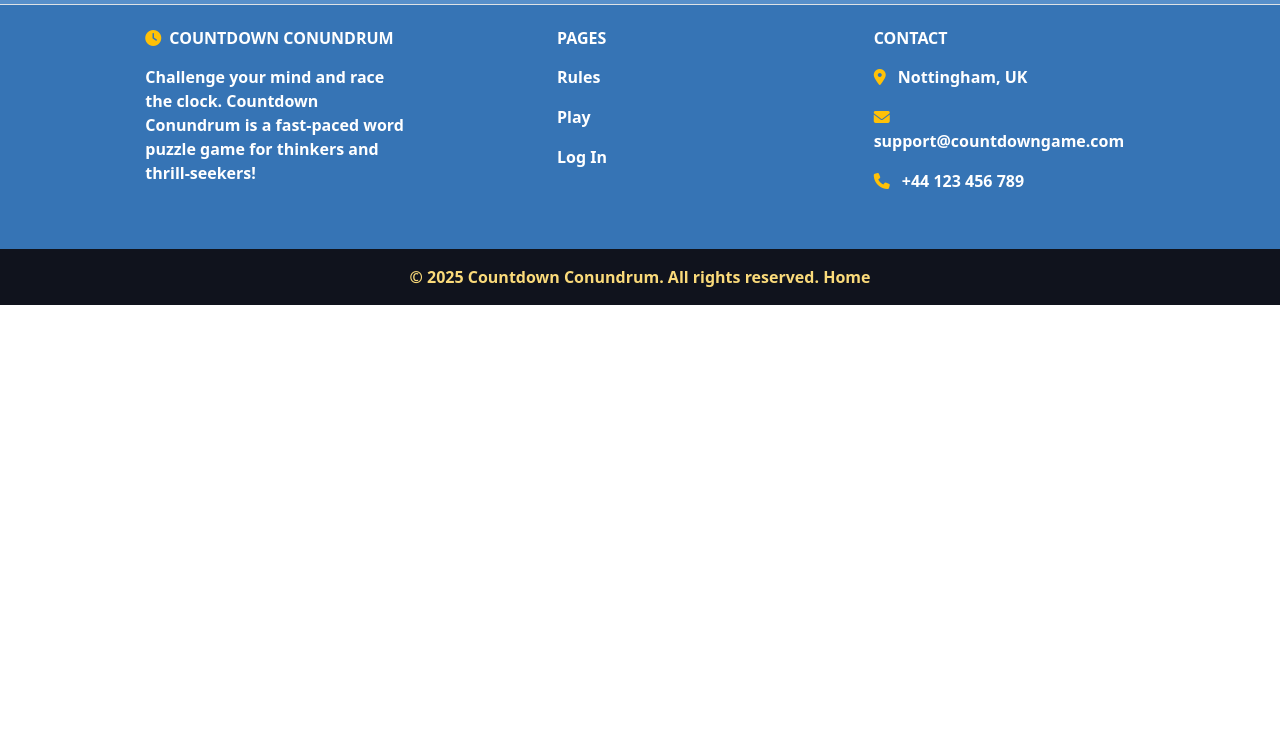
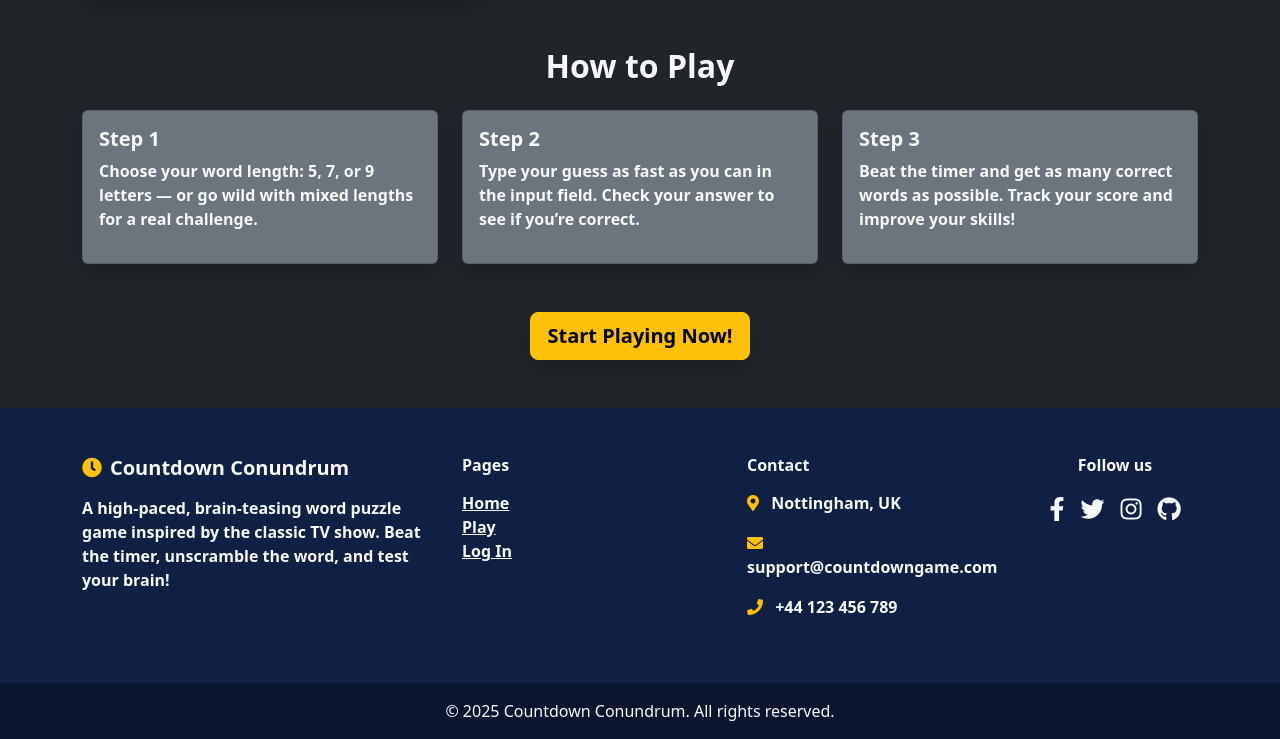
Before and after one commit to MichalNickel67/CountdownConundrum, a PHP site: page / in a window 1280 px wide. Shown: the part 614-1353 px from the top of the page. Before the commit the page ends 919 px from the top, so only its background shows below. Run offline with PHP 8.4, Linux system fonts and the light colour scheme; some libraries are stand-ins or nearby versions.

Commit message:
PHP File Conversion

```diff
--- a/Countdown.css
+++ b/Countdown.css
@@ -11,7 +11,7 @@
 }
 
 body {
-  background-color: #0f1322;
+  background-color: #83C5BE;
   color: #F5F0CD;
   display: flex;
   flex-direction: column;
--- a/index.html
+++ /dev/null
@@ -1,117 +0,0 @@
-<!DOCTYPE html>
-<html lang="en">
-<head>
-  <meta charset="UTF-8">
-  <title>Countdown Conundrum - Rules</title>
-  <link rel="icon" type="image/x-icon" href="Favicon/Timer.png">
-  <link rel="stylesheet" href="Countdown.css">
-  <link href="https://cdn.jsdelivr.net/npm/bootstrap@5.3.0/dist/css/bootstrap.min.css" rel="stylesheet">
-</head>
-<body>
-
-<!-- Navbar -->
-<nav class="navbar navbar-expand-lg navbar-dark">
-  <div class="container-fluid">
-    <a class="navbar-brand" href="#">
-      <img src="Favicon/Timer.png" alt="Logo">
-      Countdown Conundrum
-    </a>
-    <button class="navbar-toggler" type="button" data-bs-toggle="collapse" data-bs-target="#navMenu" aria-controls="navMenu" aria-expanded="false" aria-label="Toggle navigation">
-      <span class="navbar-toggler-icon"></span>
-    </button>
-
-    <div class="collapse navbar-collapse" id="navMenu">
-      <ul class="navbar-nav ms-auto">
-        <li class="nav-item">
-          <a class="nav-link play-highlight" href="play.html">Play</a>
-        </li>
-        <li class="nav-item">
-          <a class="nav-link" href="index.html">Rules</a>
-        </li>
-        <li class="nav-item">
-          <a class="nav-link" href="login.html">Log In</a>
-        </li>
-      </ul>
-    </div>
-  </div>
-</nav>
-
-<!-- Main Content -->
-<main class="container my-5">
-  <div class="card card-custom">
-    <h2 class="text-center">How to Play</h2>
-    <p class="text-center">Get ready for the ultimate word challenge!</p>
-    <ul>
-      <li>Click a button to start the game.</li>
-      <li>The timer will start automatically.</li>
-      <li>You’ll be shown a scrambled word — type your guess.</li>
-      <li>Click “Check” to submit your answer.</li>
-      <li>You win by guessing 5 words correctly!</li>
-    </ul>
-  </div>
-</main>
-
-<!-- Footer -->
-<footer class="text-center text-lg-start">
-  <!-- Top Section -->
-  <section class="d-flex justify-content-center justify-content-lg-between p-4 top-footer border-bottom">
-    <div class="me-5 d-none d-lg-block">
-      <span>Follow Us on Social Media!</span>
-    </div>
-    <div>
-      <a href="https://facebook.com" class="me-4" target="_blank"><i class="fab fa-facebook-f"></i></a>
-      <a href="https://twitter.com" class="me-4" target="_blank"><i class="fab fa-twitter"></i></a>
-      <a href="https://instagram.com" class="me-4" target="_blank"><i class="fab fa-instagram"></i></a>
-      <a href="https://linkedin.com" class="me-4" target="_blank"><i class="fab fa-linkedin"></i></a>
-      <a href="https://github.com" class="me-4" target="_blank"><i class="fab fa-github"></i></a>
-    </div>
-  </section>
-
-  <!-- Middle Section -->
-  <section class="middle-footer p-4">
-    <div class="container text-center text-md-start">
-      <div class="row">
-        <!-- About -->
-        <div class="col-md-4 col-lg-4 col-xl-3 mx-auto mb-4">
-          <h6 class="text-uppercase fw-bold mb-3">
-            <i class="fas fa-clock me-2 text-warning"></i>Countdown Conundrum
-          </h6>
-          <p>
-            Challenge your mind and race the clock. Countdown Conundrum is a fast-paced word puzzle game for thinkers and thrill-seekers!
-          </p>
-        </div>
-
-        <!-- Pages -->
-        <div class="col-md-2 col-lg-2 col-xl-2 mx-auto mb-4">
-          <h6 class="text-uppercase fw-bold mb-3">Pages</h6>
-          <p><a href="index.html" class="text-reset">Rules</a></p>
-          <p><a href="play.html" class="text-reset">Play</a></p>
-          <p><a href="login.html" class="text-reset">Log In</a></p>
-        </div>
-
-        <!-- Contact -->
-        <div class="col-md-4 col-lg-3 col-xl-3 mx-auto mb-md-0 mb-4">
-          <h6 class="text-uppercase fw-bold mb-3">Contact</h6>
-          <p><i class="fas fa-map-marker-alt me-2 text-warning"></i> Nottingham, UK</p>
-          <p><i class="fas fa-envelope me-2 text-warning"></i> support@countdowngame.com</p>
-          <p><i class="fas fa-phone me-2 text-warning"></i> +44 123 456 789</p>
-        </div>
-      </div>
-    </div>
-  </section>
-
-  <!-- Bottom Bar -->
-  <div class="text-center p-3 bottom-footer">
-    &copy; 2025 Countdown Conundrum. All rights reserved.
-    <a class="fw-bold" href="#">Home</a>
-  </div>
-</footer>
-
-<!-- FontAwesome for icons -->
-<script src="https://kit.fontawesome.com/a076d05399.js" crossorigin="anonymous"></script>
-
-
-<!-- Bootstrap JS -->
-<script src="https://cdn.jsdelivr.net/npm/bootstrap@5.3.0/dist/js/bootstrap.bundle.min.js"></script>
-</body>
-</html>
--- /dev/null
+++ b/index.php
@@ -0,0 +1,139 @@
+<!DOCTYPE html>
+<html lang="en-uk">
+<head>
+  <meta charset="UTF-8" />
+  <meta name="viewport" content="width=device-width, initial-scale=1" />
+  <title>Home - Countdown Conundrum</title>
+
+  <!-- Bootstrap + Icons -->
+  <link href="https://cdn.jsdelivr.net/npm/bootstrap@5.3.0/dist/css/bootstrap.min.css" rel="stylesheet">
+  <link href="https://cdn.jsdelivr.net/npm/bootstrap-icons/font/bootstrap-icons.css" rel="stylesheet">
+  <link href="https://use.fontawesome.com/releases/v5.15.4/css/all.css" rel="stylesheet">
+
+  <link rel="icon" href="Favicon/Timer.png" type="image/x-icon">
+</head>
+
+<body class="bg-dark text-light">
+
+<!-- NAVBAR -->
+<nav class="navbar navbar-expand-lg navbar-dark shadow-sm" style="background-color: #102044;">
+  <div class="container">
+    <a class="navbar-brand d-flex align-items-center fw-bold fs-5" href="index.html">
+      <img src="Favicon/Timer.png" alt="Logo" width="40" height="40" class="me-2">
+      Countdown Conundrum
+    </a>
+    <button class="navbar-toggler" type="button" data-bs-toggle="collapse" data-bs-target="#mainNavbar">
+      <span class="navbar-toggler-icon"></span>
+    </button>
+    <div class="collapse navbar-collapse" id="mainNavbar">
+      <ul class="navbar-nav ms-auto">
+        <li class="nav-item"><a class="nav-link active fw-bold fs-6" href="index.html">Home</a></li>
+        <li class="nav-item"><a class="nav-link fw-bold fs-6" href="play.html">Play</a></li>
+        <li class="nav-item"><a class="nav-link fw-bold fs-6" href="login.html">Log In</a></li>
+      </ul>
+    </div>
+  </div>
+</nav>
+
+<!-- MAIN CONTENT -->
+<header class="container py-5 text-center">
+  <h1 class="display-4 fw-bold">Welcome to Countdown Conundrum</h1>
+  <p class="lead fw-bold">The ultimate fast-paced word puzzle game that challenges your mind and reflexes. Think fast. Type faster. Win big!</p>
+</header>
+
+<section class="container mb-5">
+  <div class="row g-4 align-items-center">
+    <div class="col-lg-6">
+      <img src="img/Countdown_Hero.jpg" class="img-fluid rounded shadow" alt="Hero Image">
+    </div>
+    <div class="col-lg-6">
+      <h2 class="fw-bold mb-3">About the Game</h2>
+      <p class="fw-bold">
+        Countdown Conundrum is inspired by the classic TV show but with a modern twist! You’ll face a series of scrambled words and a ticking timer. Solve as many as you can before time runs out to improve your score and climb the leaderboard!
+      </p>
+    </div>
+  </div>
+</section>
+
+<section class="container mb-5">
+  <h2 class="fw-bold text-center mb-4">How to Play</h2>
+  <div class="row g-4">
+    <div class="col-md-4">
+      <div class="card bg-secondary text-light p-3 h-100 shadow">
+        <h5 class="fw-bold">Step 1</h5>
+        <p class="fw-bold">Choose your word length: 5, 7, or 9 letters — or go wild with mixed lengths for a real challenge.</p>
+      </div>
+    </div>
+    <div class="col-md-4">
+      <div class="card bg-secondary text-light p-3 h-100 shadow">
+        <h5 class="fw-bold">Step 2</h5>
+        <p class="fw-bold">Type your guess as fast as you can in the input field. Check your answer to see if you’re correct.</p>
+      </div>
+    </div>
+    <div class="col-md-4">
+      <div class="card bg-secondary text-light p-3 h-100 shadow">
+        <h5 class="fw-bold">Step 3</h5>
+        <p class="fw-bold">Beat the timer and get as many correct words as possible. Track your score and improve your skills!</p>
+      </div>
+    </div>
+  </div>
+</section>
+
+<section class="container mb-5 text-center">
+  <a href="play.html" class="btn btn-warning btn-lg fw-bold shadow">Start Playing Now!</a>
+</section>
+
+<!-- FOOTER -->
+<footer class="text-light pt-5" style="background-color: #102044;">
+  <div class="container">
+    <div class="row">
+
+      <!-- About -->
+      <div class="col-md-4 mb-4">
+        <h5 class="fw-bold mb-3"><i class="fas fa-clock me-2 text-warning"></i>Countdown Conundrum</h5>
+        <p class="fw-bold">
+          A high-paced, brain-teasing word puzzle game inspired by the classic TV show. Beat the timer, unscramble the word, and test your brain!
+        </p>
+      </div>
+
+      <!-- Pages -->
+      <div class="col-md-3 mb-4">
+        <h6 class="fw-bold mb-3">Pages</h6>
+        <ul class="list-unstyled fw-bold">
+          <li><a href="index.html" class="text-reset text-decoration-underline">Home</a></li>
+          <li><a href="play.html" class="text-reset text-decoration-underline">Play</a></li>
+          <li><a href="login.html" class="text-reset text-decoration-underline">Log In</a></li>
+        </ul>
+      </div>
+
+      <!-- Contact -->
+      <div class="col-md-3 mb-4">
+        <h6 class="fw-bold mb-3">Contact</h6>
+        <p class="fw-bold"><i class="fas fa-map-marker-alt me-2 text-warning"></i> Nottingham, UK</p>
+        <p class="fw-bold"><i class="fas fa-envelope me-2 text-warning"></i> support@countdowngame.com</p>
+        <p class="fw-bold"><i class="fas fa-phone me-2 text-warning"></i> +44 123 456 789</p>
+      </div>
+
+      <!-- Social -->
+      <div class="col-md-2 mb-4">
+        <h6 class="fw-bold mb-3 text-center">Follow us</h6>
+        <div class="d-flex justify-content-center gap-3 fs-4">
+          <a href="https://facebook.com" class="text-reset"><i class="fab fa-facebook-f"></i></a>
+          <a href="https://twitter.com" class="text-reset"><i class="fab fa-twitter"></i></a>
+          <a href="https://instagram.com" class="text-reset"><i class="fab fa-instagram"></i></a>
+          <a href="https://github.com" class="text-reset"><i class="fab fa-github"></i></a>
+        </div>
+      </div>
+
+    </div>
+  </div>
+
+  <div class="text-center p-3 mt-4" style="background-color: #0b162e;">
+    &copy; 2025 Countdown Conundrum. All rights reserved.
+  </div>
+</footer>
+
+<!-- Bootstrap Bundle -->
+<script src="https://cdn.jsdelivr.net/npm/bootstrap@5.3.0/dist/js/bootstrap.bundle.min.js"></script>
+</body>
+</html>
```
Also changed, not shown: login.html (deleted, +0 -114 lines), login.php (added, +114 -0 lines), play.php (renamed from play.html, +15 -15 lines).
